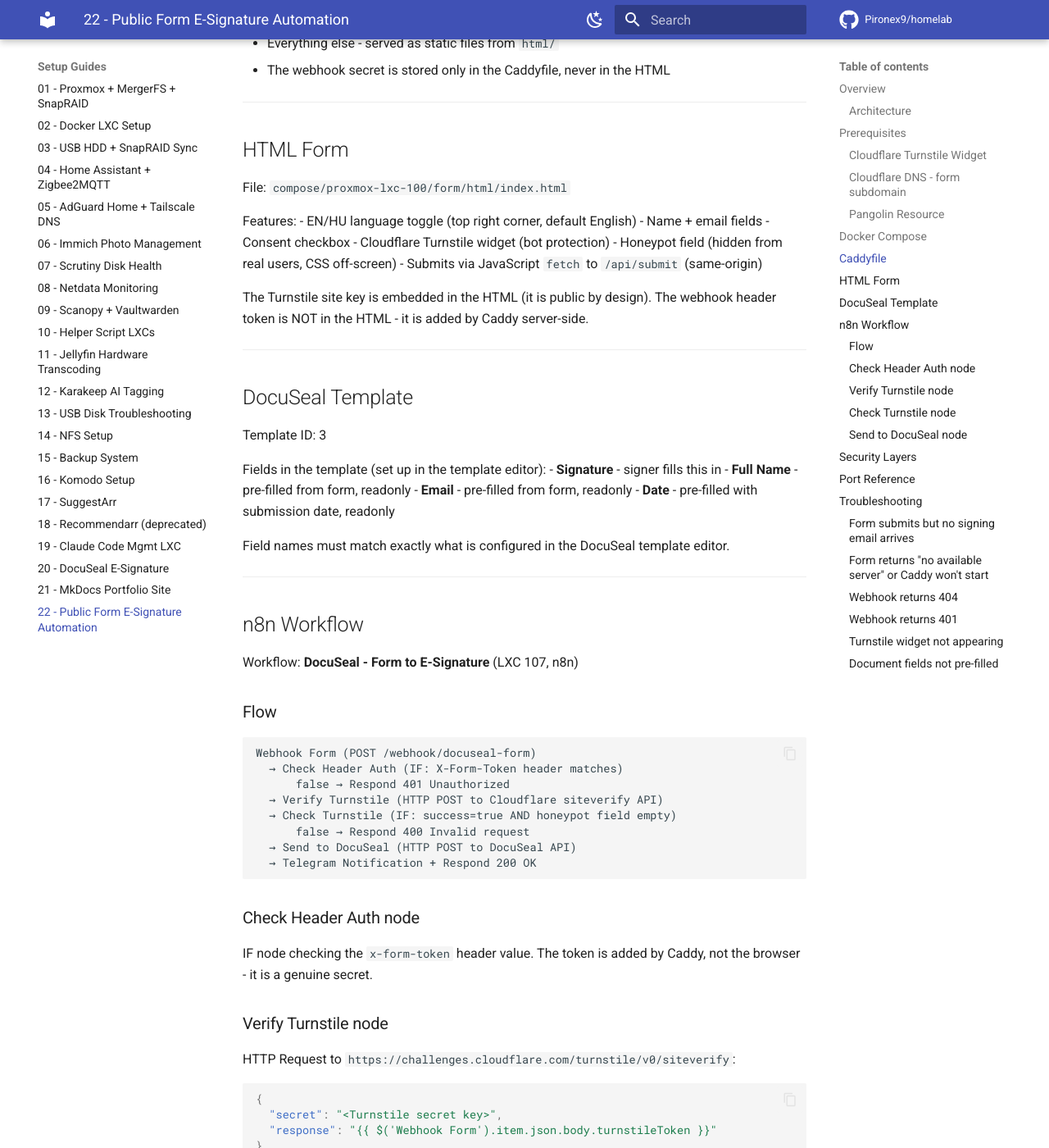
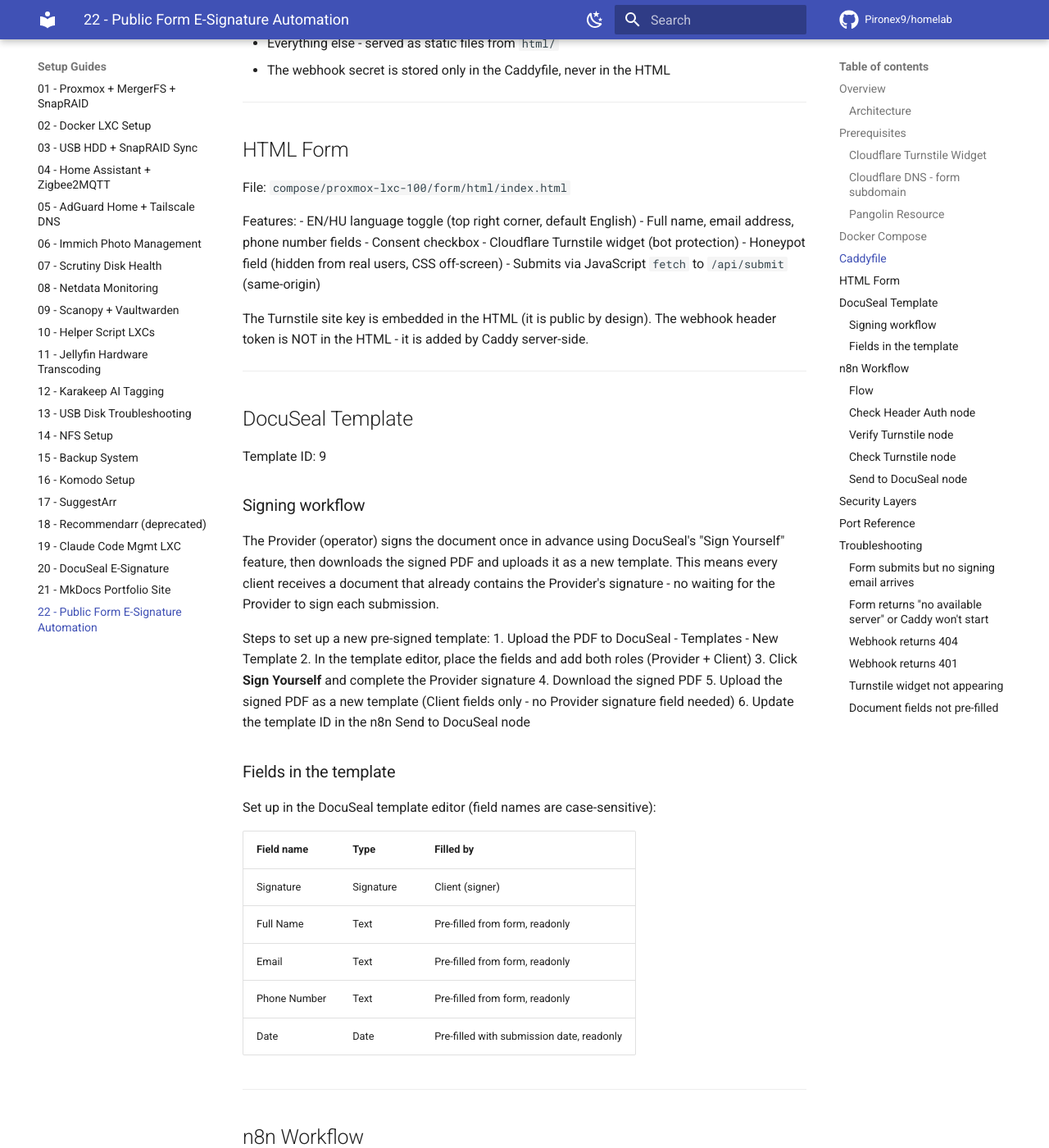
Before and after one commit to Pironex9/homelab, an MkDocs documentation site: the page built from docs/proxmox/22_Public_Form_E-Signature_Automation.md, in a window 1280 px wide and 1400 px high, scrolled down 2929 px. Shown: the whole window at 82% size. Built offline with MkDocs 1.6.1 and Material for MkDocs 9.7.7, drawn with Linux system fonts in a browser that asks for light colours; comment, search, counter and statistics services are not loaded; some of the changed text lies outside the part shown.

Commit message:
Update doc 22: template ID 9, phone field, pre-signed workflow

````diff
--- a/docs/proxmox/22_Public_Form_E-Signature_Automation.md
+++ b/docs/proxmox/22_Public_Form_E-Signature_Automation.md
@@ -123,7 +123,7 @@
 
 Features:
 - EN/HU language toggle (top right corner, default English)
-- Name + email fields
+- Full name, email address, phone number fields
 - Consent checkbox
 - Cloudflare Turnstile widget (bot protection)
 - Honeypot field (hidden from real users, CSS off-screen)
@@ -135,15 +135,31 @@
 
 ## DocuSeal Template
 
-Template ID: 3
+Template ID: 9
 
-Fields in the template (set up in the template editor):
-- **Signature** - signer fills this in
-- **Full Name** - pre-filled from form, readonly
-- **Email** - pre-filled from form, readonly
-- **Date** - pre-filled with submission date, readonly
+### Signing workflow
 
-Field names must match exactly what is configured in the DocuSeal template editor.
+The Provider (operator) signs the document once in advance using DocuSeal's "Sign Yourself" feature, then downloads the signed PDF and uploads it as a new template. This means every client receives a document that already contains the Provider's signature - no waiting for the Provider to sign each submission.
+
+Steps to set up a new pre-signed template:
+1. Upload the PDF to DocuSeal - Templates - New Template
+2. In the template editor, place the fields and add both roles (Provider + Client)
+3. Click **Sign Yourself** and complete the Provider signature
+4. Download the signed PDF
+5. Upload the signed PDF as a new template (Client fields only - no Provider signature field needed)
+6. Update the template ID in the n8n Send to DocuSeal node
+
+### Fields in the template
+
+Set up in the DocuSeal template editor (field names are case-sensitive):
+
+| Field name | Type | Filled by |
+|------------|------|-----------|
+| Signature | Signature | Client (signer) |
+| Full Name | Text | Pre-filled from form, readonly |
+| Email | Text | Pre-filled from form, readonly |
+| Phone Number | Text | Pre-filled from form, readonly |
+| Date | Date | Pre-filled with submission date, readonly |
 
 ---
 
@@ -189,15 +205,16 @@
 
 ```json
 {
-  "template_id": 3,
+  "template_id": 9,
   "submitters": [{
     "name": "<from form>",
     "role": "First Party",
     "email": "<from form>",
     "fields": [
-      { "name": "Full Name", "default_value": "<from form>", "readonly": true },
-      { "name": "Email",     "default_value": "<from form>", "readonly": true },
-      { "name": "Date",      "default_value": "<today YYYY-MM-DD>", "readonly": true }
+      { "name": "Full Name",    "default_value": "<from form>", "readonly": true },
+      { "name": "Email",        "default_value": "<from form>", "readonly": true },
+      { "name": "Phone Number", "default_value": "<from form>", "readonly": true },
+      { "name": "Date",         "default_value": "<today YYYY-MM-DD>", "readonly": true }
     ]
   }]
 }
@@ -275,4 +292,4 @@
 ### Document fields not pre-filled
 
 - Field names in the n8n `fields` array must match exactly what is set in the DocuSeal template editor (case-sensitive)
-- Current fields: `Full Name`, `Email`, `Date`
+- Current fields: `Full Name`, `Email`, `Phone Number`, `Date`
````
